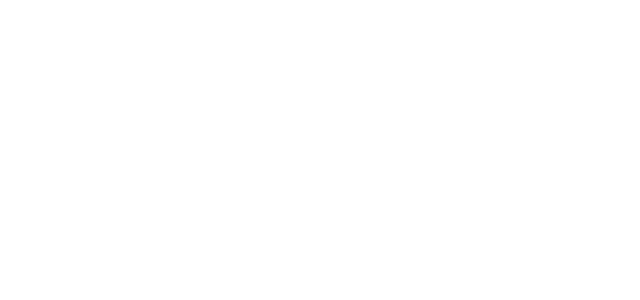
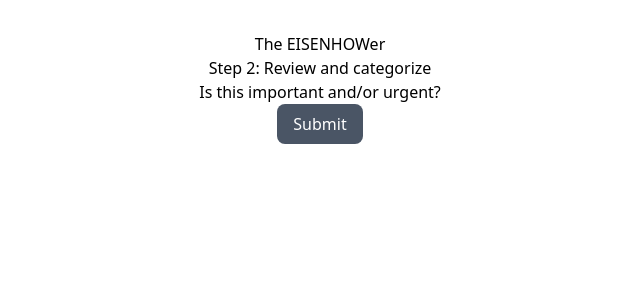
Before and after one commit to watiprojects/eisenhower-app, a React (Vite) app: page /step2 in a window 1280 px wide. Shown: the top 300 px of the page, without its empty margins (320-960 px from the left). Built offline with nearby package versions, Linux system fonts and the light colour scheme.

Commit message:
update step 2 and 3 pages

```diff
--- a/src/pages/StepThree.jsx
+++ b/src/pages/StepThree.jsx
@@ -1,7 +1,18 @@
-import { Link } from "react-router-dom";
+import { Navigate, useNavigate } from "react-router-dom";
 
 function StepThree() {
+    const navigate = useNavigate(); // hook to the navigate function
 
+        return (
+        <div className="flex-col items-center">
+        <h1>Here is your Eisenhower Matrix!</h1>
+        <div>
+        </div>
+            <button type="button" className="px-4 py-2 bg-gray-600 text-white rounded-lg"
+            onClick={() => {navigate("/step2")
+            }}>Back</button>
+    </div>
+    )
     }
 
 export default StepThree;
--- a/src/pages/StepTwo.jsx
+++ b/src/pages/StepTwo.jsx
@@ -1,7 +1,21 @@
-import { Link } from "react-router-dom";
+import { Navigate, useNavigate } from "react-router-dom";
 
 function StepTwo() {
 
+    const navigate = useNavigate(); // hook to the navigate function
+
+        return (
+        <div className="flex-col items-center">
+        <h1>The EISENHOWer</h1>
+        <h2>Step 2: Review and categorize</h2>
+        <p>Is this important and/or urgent?</p>
+        <div>
+        </div>
+            <button type="button" className="px-4 py-2 bg-gray-600 text-white rounded-lg"
+            onClick={() => {navigate("/step3")
+            }}>Submit</button>
+    </div>
+    )
     }
 
 export default StepTwo;
```
